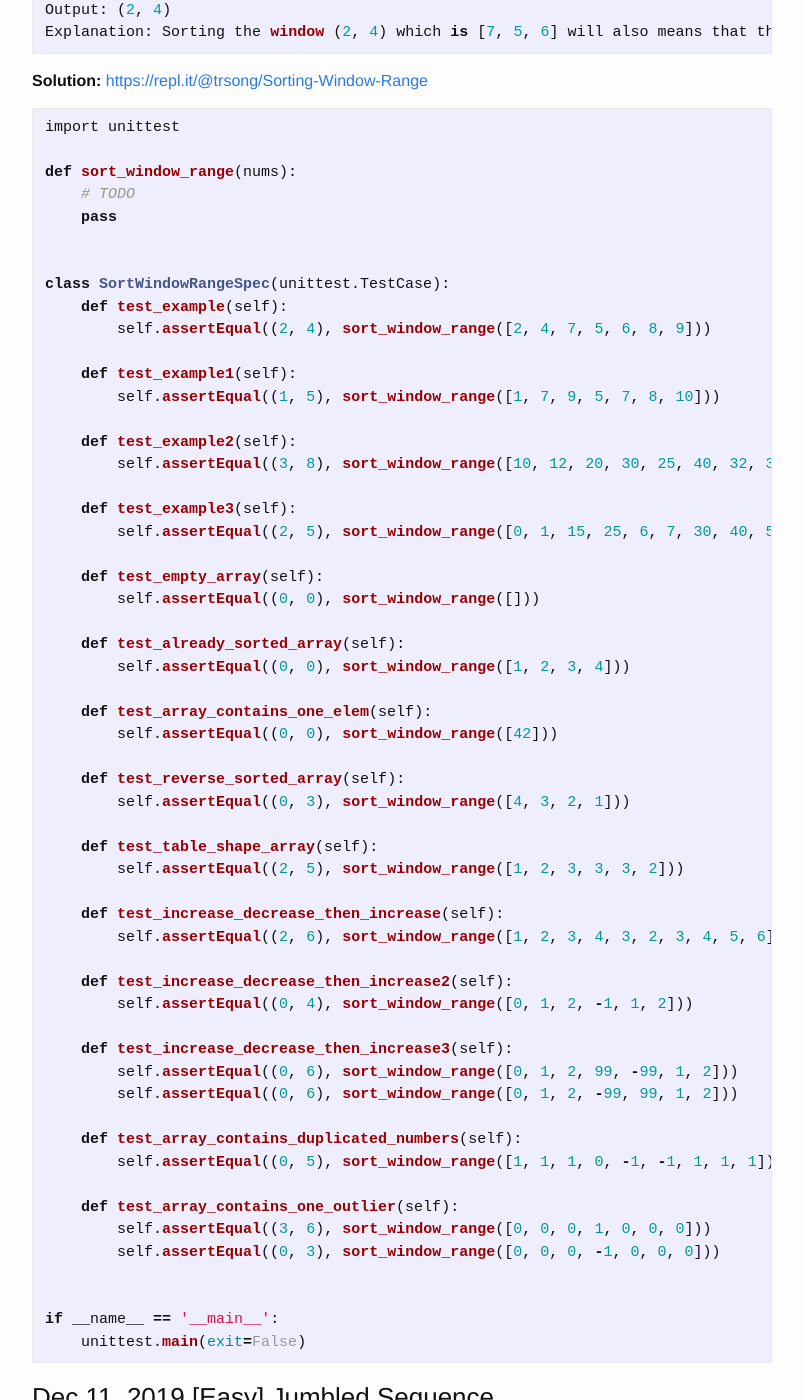
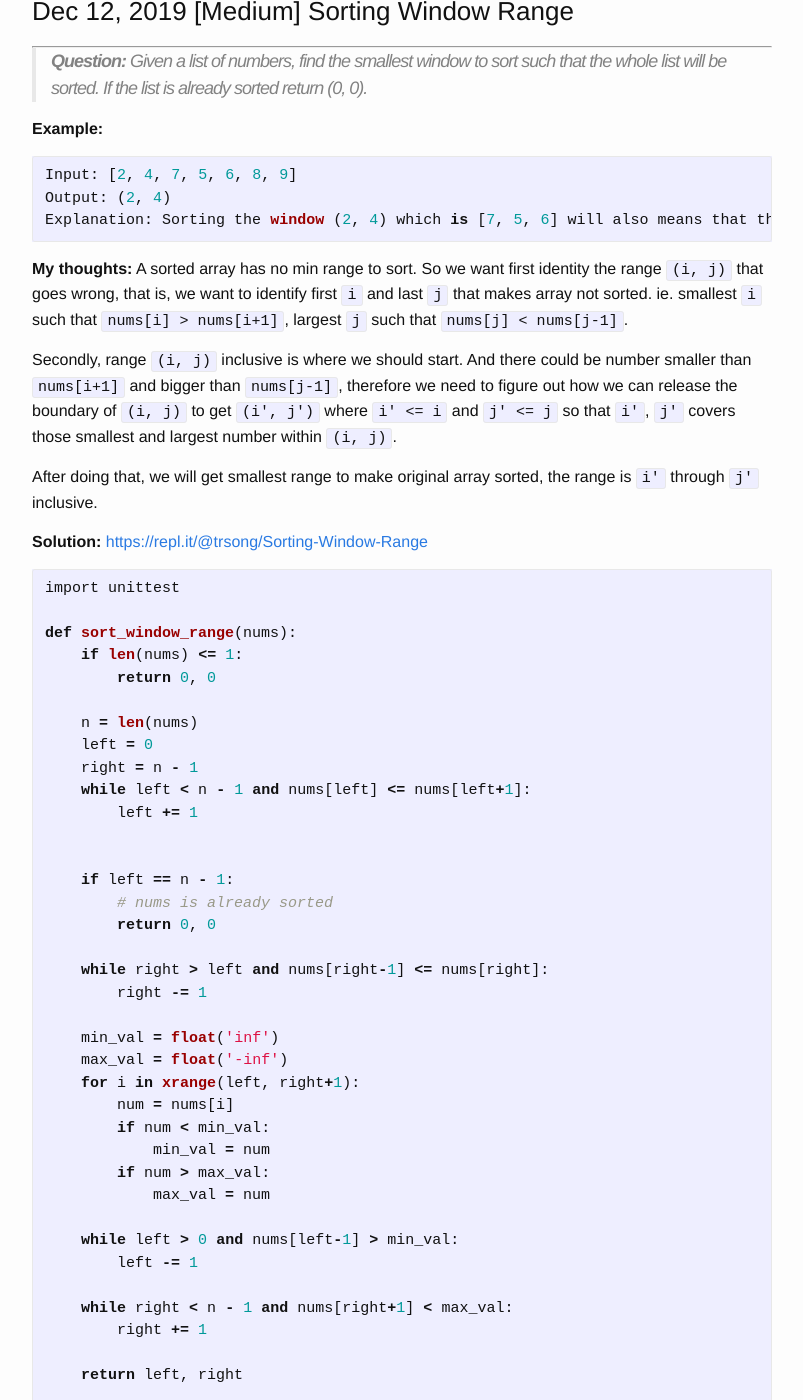
Before and after one commit to trsong/trsong.github.io, a Jekyll site: the page built from _posts/2019-11-01-DailyQuestionsNov.md, in a window 1280 px wide and 1400 px high, scrolled down 1703 px. Shown: the whole window, without its empty margins (238-1041 px from the left). Built offline with Jekyll 4.4.1, drawn with Linux system fonts in a browser that asks for light colours; some of the changed text lies outside the part shown.

Commit message:
Add Solution to Dec 12 Question

````diff
--- a/_posts/2019-11-01-DailyQuestionsNov.md
+++ b/_posts/2019-11-01-DailyQuestionsNov.md
@@ -36,13 +36,51 @@ Output: (2, 4)
 Explanation: Sorting the window (2, 4) which is [7, 5, 6] will also means that the whole list is sorted.
 ```
 
+**My thoughts:** A sorted array has no min range to sort. So we want first identity the range `(i, j)` that goes wrong, that is, we want to identify first `i` and last `j` that makes array not sorted. ie. smallest `i` such that `nums[i] > nums[i+1]`, largest `j` such that `nums[j] < nums[j-1]`.
+
+Secondly, range `(i, j)` inclusive is where we should start. And there could be number smaller than `nums[i+1]` and bigger than `nums[j-1]`, therefore we need to figure out how we can release the boundary of `(i, j)` to get `(i', j')` where `i' <= i` and `j' <= j` so that `i'`, `j'` covers those smallest and largest number within `(i, j)`.
+
+After doing that, we will get smallest range to make original array sorted, the range is `i'` through `j'` inclusive.
+
 **Solution:** [https://repl.it/@trsong/Sorting-Window-Range](https://repl.it/@trsong/Sorting-Window-Range)
+
 ```py
 import unittest
 
 def sort_window_range(nums):
-    # TODO
-    pass
+    if len(nums) <= 1:
+        return 0, 0
+
+    n = len(nums)
+    left = 0
+    right = n - 1
+    while left < n - 1 and nums[left] <= nums[left+1]:
+        left += 1
+
+
+    if left == n - 1:
+        # nums is already sorted
+        return 0, 0
+
+    while right > left and nums[right-1] <= nums[right]:
+        right -= 1
+
+    min_val = float('inf')
+    max_val = float('-inf')
+    for i in xrange(left, right+1):
+        num = nums[i]
+        if num < min_val:
+            min_val = num
+        if num > max_val:
+            max_val = num
+
+    while left > 0 and nums[left-1] > min_val:
+        left -= 1
+
+    while right < n - 1 and nums[right+1] < max_val:
+        right += 1
+
+    return left, right
 
 
 class SortWindowRangeSpec(unittest.TestCase):
````
Also changed, not shown: other parts of _posts/2019-11-01-DailyQuestionsNov.md (+3 -3 lines).
